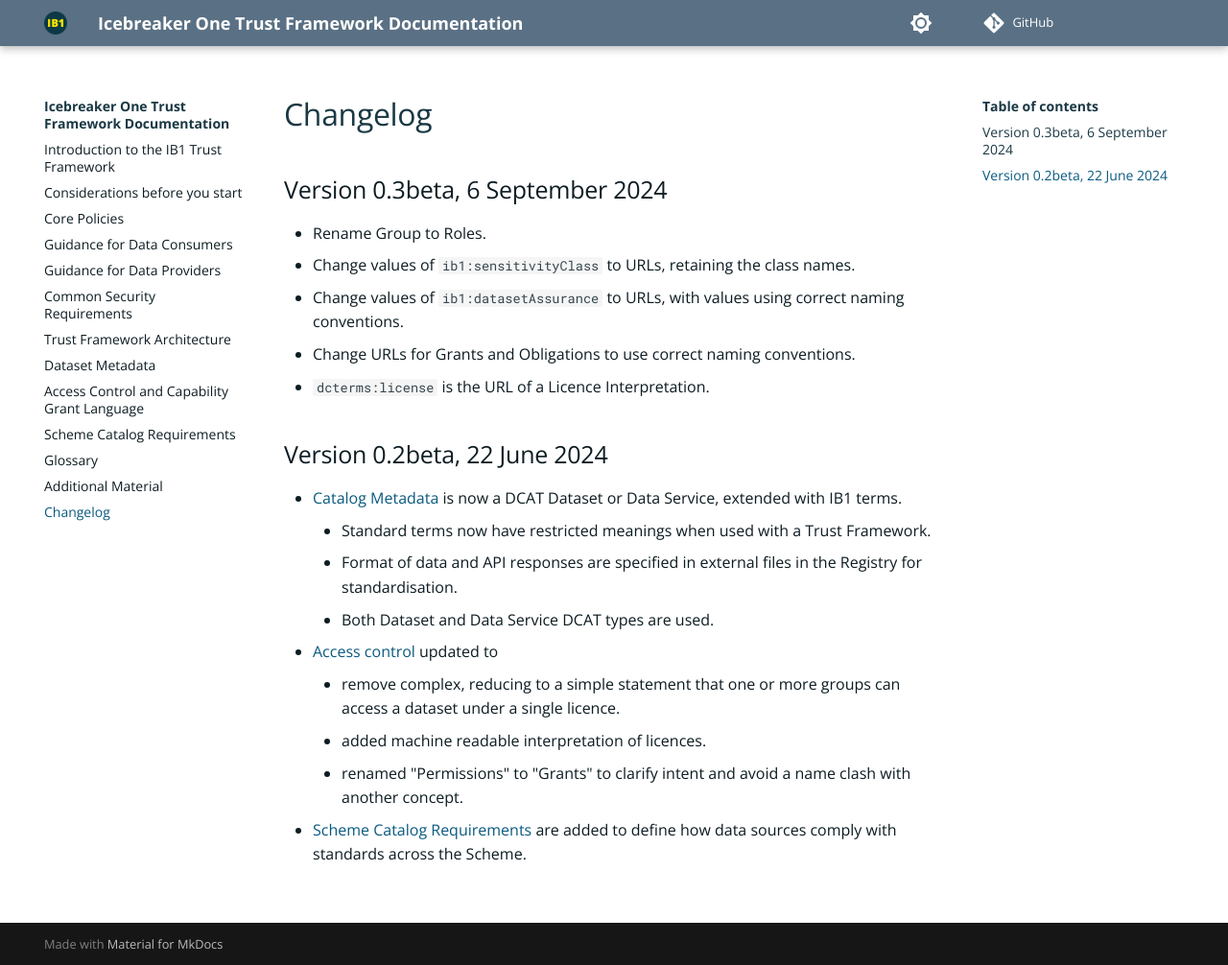
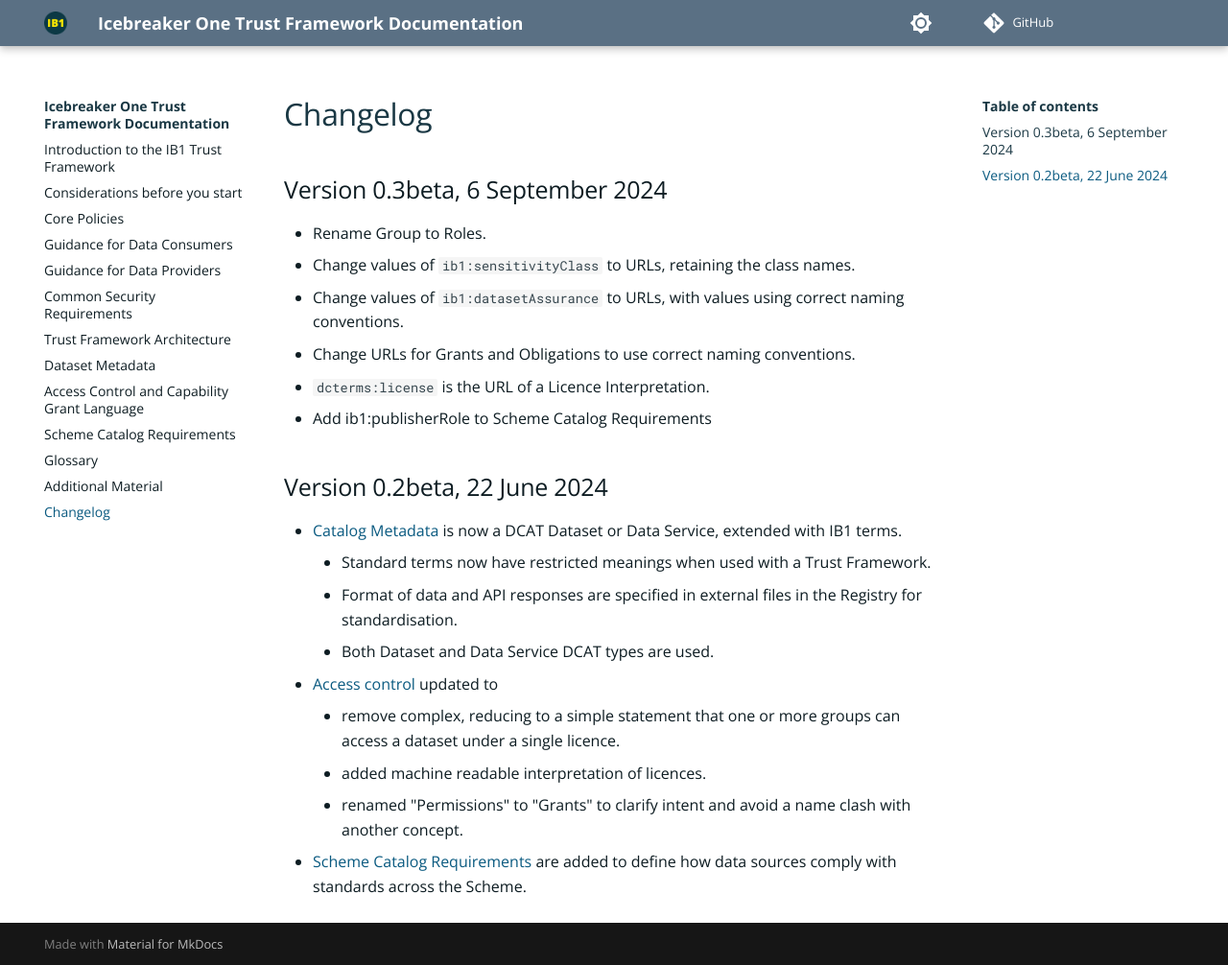
Before and after one commit to icebreakerone/ib1-technical-docs, an MkDocs documentation site: the page built from docs/changelog.md, in a window 1280 px wide and 1006 px high. Shown: the whole window at 96% size. Built offline with MkDocs 1.6.1 and Material for MkDocs 9.7.7, drawn with Linux system fonts in a browser that asks for light colours; plug-ins that fetch from the network failed and are left out; comment, search, counter and statistics services are not loaded; the version menu is left out.

Commit message:
Changelog update for ib1:publisherRole

```diff
--- a/docs/changelog.md
+++ b/docs/changelog.md
@@ -8,6 +8,7 @@
 * Change values of `ib1:datasetAssurance` to URLs, with values using correct naming conventions.
 * Change URLs for Grants and Obligations to use correct naming conventions.
 * `dcterms:license` is the URL of a Licence Interpretation.
+* Add ib1:publisherRole to Scheme Catalog Requirements
 
 ## Version 0.2beta, 22 June 2024
 
```
